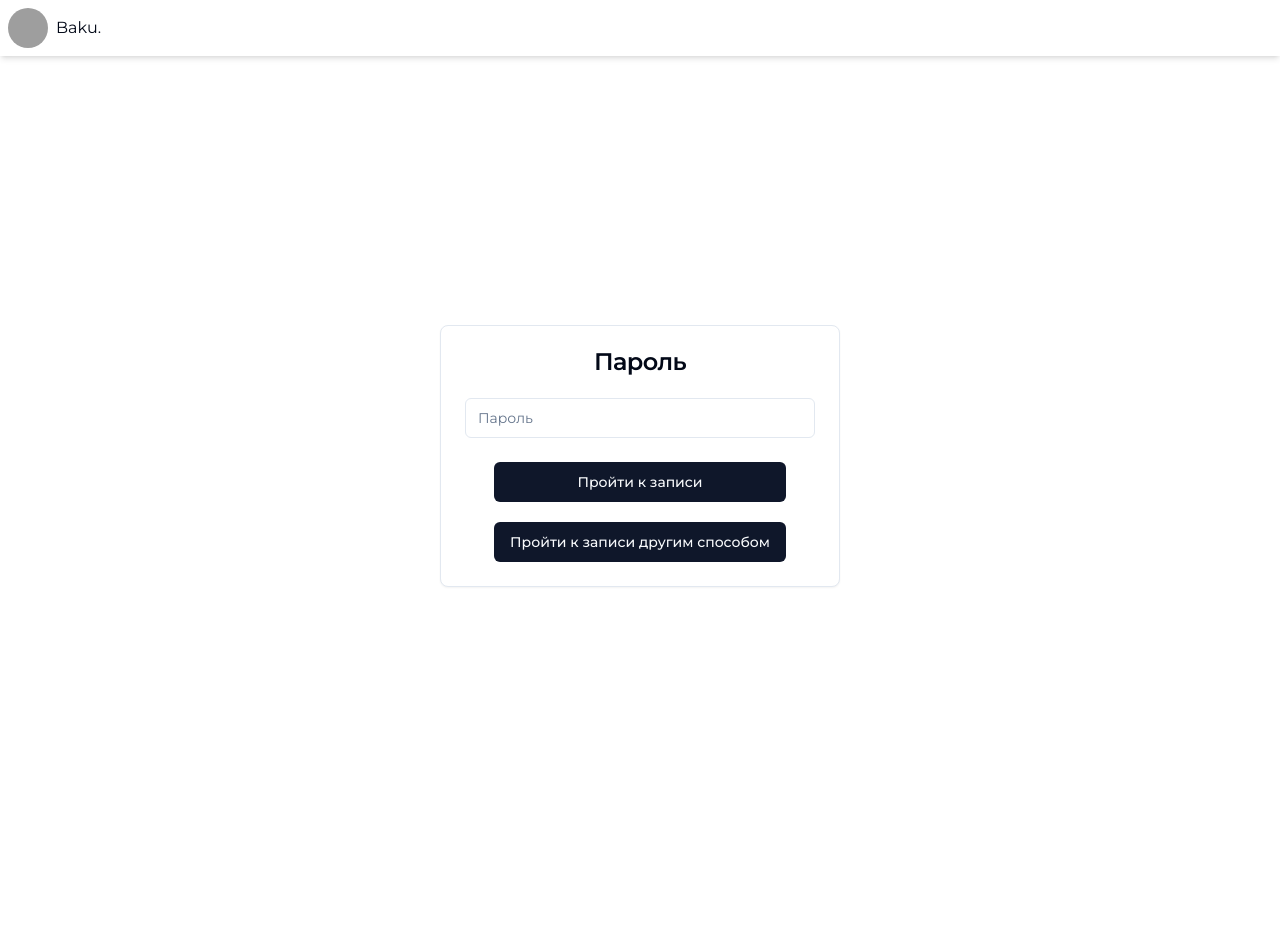
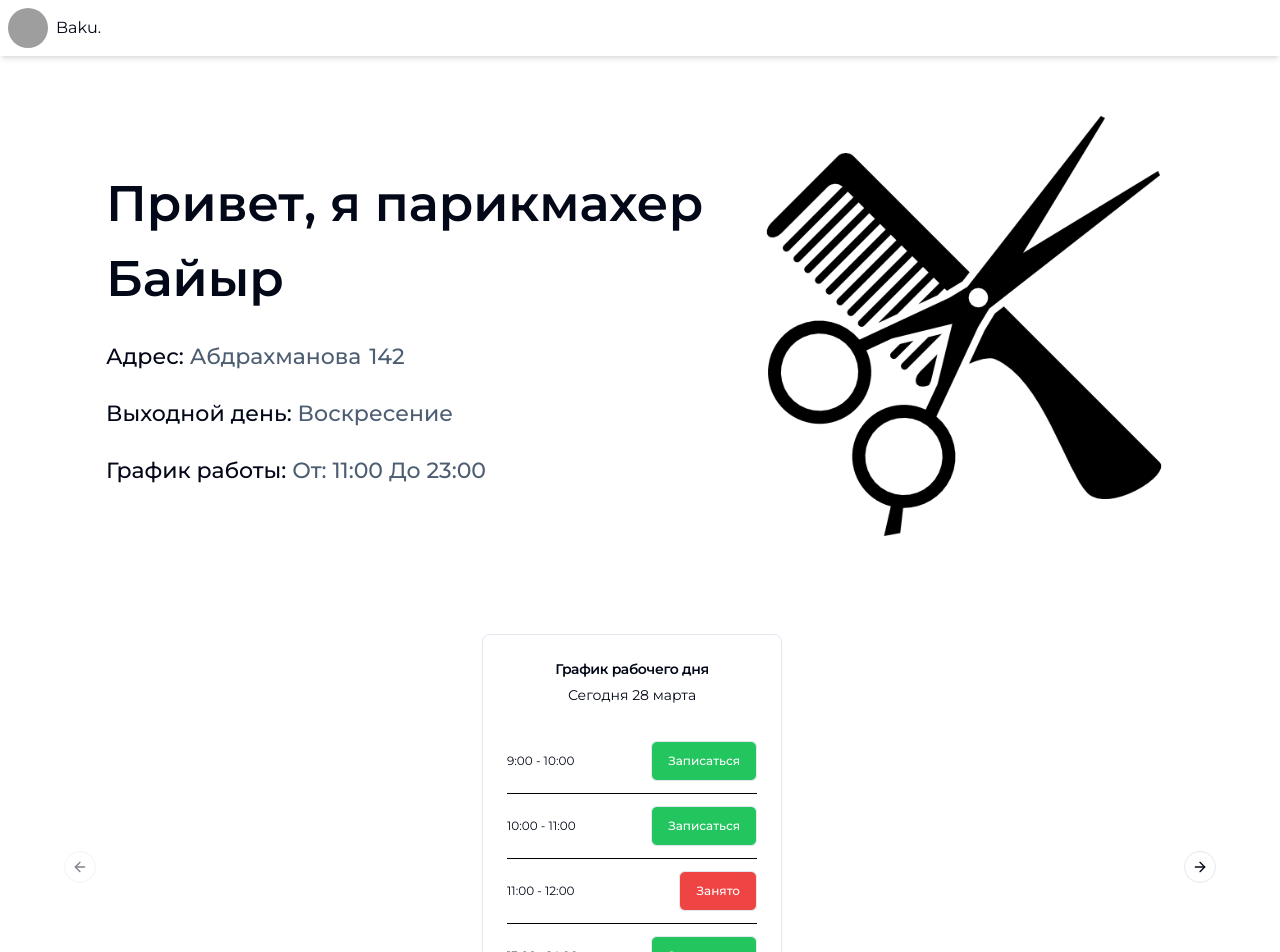
Before and after one commit to BakuEmilov/hairdresser-Irina, a Next.js app: page / in a window 1280 px wide. Shown: the top 952 px of the page. Before the commit the page ends 856 px from the top, so only its background shows below. Built offline with nearby package versions, Linux system fonts and the light colour scheme; grey boxes are pictures that could not be loaded.

Commit message:
I made the main page

```diff
--- a/src/app/page.tsx
+++ b/src/app/page.tsx
@@ -1,12 +1,107 @@
-import React from 'react';
-import Register from './register/page';
+import React from "react";
+import Header from "./components/Header";
+import WorkingDay from "@/app/components/WorkingDay/WorkingDay";
+import About from "./components/About";
+import {
+  Carousel,
+  CarouselContent,
+  CarouselItem,
+  CarouselNext,
+  CarouselPrevious,
+} from "@/components/ui/carousel";
 
 const Home = () => {
   return (
     <div>
-      <Register />
+      <About />
+      <div className="flex justify-center mt-10">
+        <Carousel className="w-full max-w-[90%]">
+          <CarouselContent className="flex items-center">
+            <CarouselItem className="w-full sm:w-1/2 md:w-1/3 lg:w-1/4 xl:w-1/5 px-4 py-2">
+              <WorkingDay
+                key="1"
+                day={[
+                  { id: 11, time: "9:00 - 10:00", link: "Записаться" },
+                  { id: 12, time: "10:00 - 11:00", link: "Записаться" },
+                  { id: 13, time: "11:00 - 12:00", link: "Занято" },
+                  { id: 14, time: "13:00 - 14:00", link: "Записаться" },
+                  { id: 15, time: "15:00 - 16:00", link: "Записаться" },
+                ]}
+                date="28 марта"
+              />
+            </CarouselItem>
+            <CarouselItem className="w-full sm:w-1/2 md:w-1/3 lg:w-1/4 xl:w-1/5 px-4 py-2">
+              <WorkingDay
+                key="1"
+                day={[
+                  { id: 11, time: "9:00 - 10:00", link: "Записаться" },
+                  { id: 12, time: "10:00 - 11:00", link: "Записаться" },
+                  { id: 13, time: "11:00 - 12:00", link: "Занято" },
+                  { id: 14, time: "13:00 - 14:00", link: "Записаться" },
+                  { id: 15, time: "15:00 - 16:00", link: "Записаться" },
+                ]}
+                date="28 марта"
+              />
+            </CarouselItem>
+            <CarouselItem className="w-full sm:w-1/2 md:w-1/3 lg:w-1/4 xl:w-1/5 px-4 py-2">
+              <WorkingDay
+                key="1"
+                day={[
+                  { id: 11, time: "9:00 - 10:00", link: "Записаться" },
+                  { id: 12, time: "10:00 - 11:00", link: "Записаться" },
+                  { id: 13, time: "11:00 - 12:00", link: "Занято" },
+                  { id: 14, time: "13:00 - 14:00", link: "Записаться" },
+                  { id: 15, time: "15:00 - 16:00", link: "Записаться" },
+                ]}
+                date="28 марта"
+              />
+            </CarouselItem>
+            <CarouselItem className="w-full sm:w-1/2 md:w-1/3 lg:w-1/4 xl:w-1/5 px-4 py-2">
+              <WorkingDay
+                key="1"
+                day={[
+                  { id: 11, time: "9:00 - 10:00", link: "Записаться" },
+                  { id: 12, time: "10:00 - 11:00", link: "Записаться" },
+                  { id: 13, time: "11:00 - 12:00", link: "Занято" },
+                  { id: 14, time: "13:00 - 14:00", link: "Записаться" },
+                  { id: 15, time: "15:00 - 16:00", link: "Записаться" },
+                ]}
+                date="28 марта"
+              />
+            </CarouselItem>
+            <CarouselItem className="w-full sm:w-1/2 md:w-1/3 lg:w-1/4 xl:w-1/5 px-4 py-2">
+              <WorkingDay
+                key="1"
+                day={[
+                  { id: 11, time: "9:00 - 10:00", link: "Записаться" },
+                  { id: 12, time: "10:00 - 11:00", link: "Записаться" },
+                  { id: 13, time: "11:00 - 12:00", link: "Занято" },
+                  { id: 14, time: "13:00 - 14:00", link: "Записаться" },
+                  { id: 15, time: "15:00 - 16:00", link: "Записаться" },
+                ]}
+                date="28 марта"
+              />
+            </CarouselItem>
+            <CarouselItem className="w-full sm:w-1/2 md:w-1/3 lg:w-1/4 xl:w-1/5 px-4 py-2">
+              <WorkingDay
+                key="1"
+                day={[
+                  { id: 11, time: "9:00 - 10:00", link: "Записаться" },
+                  { id: 12, time: "10:00 - 11:00", link: "Записаться" },
+                  { id: 13, time: "11:00 - 12:00", link: "Занято" },
+                  { id: 14, time: "13:00 - 14:00", link: "Записаться" },
+                  { id: 15, time: "15:00 - 16:00", link: "Записаться" },
+                ]}
+                date="28 марта"
+              />
+            </CarouselItem>
+          </CarouselContent>
+          <CarouselPrevious className="absolute left-0 top-1/2 transform -translate-y-1/2" />
+          <CarouselNext className="absolute right-0 top-1/2 transform -translate-y-1/2" />
+        </Carousel>
+      </div>
     </div>
-  )
-}
+  );
+};
 
 export default Home;
--- a/src/app/recording/page.tsx
+++ b/src/app/recording/page.tsx
@@ -1,17 +1,23 @@
-"use client"
+"use client";
 
-import React from 'react'
-import { Button } from '@/components/ui/button';
-import { Calendar } from '@/components/ui/calendar';
-import { Card, CardContent, CardFooter, CardHeader, CardTitle } from '@/components/ui/card';
-import { Input } from '@/components/ui/input';
-import Link from 'next/link';
+import React from "react";
+import { Button } from "@/components/ui/button";
+import { Calendar } from "@/components/ui/calendar";
+import {
+  Card,
+  CardContent,
+  CardFooter,
+  CardHeader,
+  CardTitle,
+} from "@/components/ui/card";
+import { Input } from "@/components/ui/input";
+import Link from "next/link";
 
 const Recording = () => {
-  const [date, setDate] = React.useState<Date | undefined>(new Date())
+  const [date, setDate] = React.useState<Date | undefined>(new Date());
   return (
-    <div className='flex items-center justify-center h-screen'>
-      <Card className='w-[400px] text-center'>
+    <div className="flex items-center justify-center h-screen lg:mt-[60px]">
+      <Card className="w-[400px] text-center">
         <CardHeader>
           <CardTitle>Запись</CardTitle>
           <h2>Сегодня, 26 марта, 11:00-12:00</h2>
@@ -19,30 +25,32 @@ const Recording = () => {
         <CardContent>
           <form>
             <Calendar
-                mode="single"
-                selected={date}
-                onSelect={setDate}
-                className="rounded-md border"
-              />
-            <div className='my-4'>
-              <Input placeholder='Имя' id='text'/>
+              mode="single"
+              selected={date}
+              onSelect={setDate}
+              className="rounded-md border"
+            />
+            <div className="my-4">
+              <Input placeholder="Имя" id="text" />
             </div>
             <div>
-              <Input placeholder='Номер телефона' id='text'/>
+              <Input placeholder="Номер телефона" id="text" />
             </div>
           </form>
         </CardContent>
         <CardFooter>
-          <div className='flex items-center justify-between w-full mt-[40px]'>
+          <div className="flex items-center justify-between w-full mt-[40px]">
             <Link href={"/workDay"}>
-              <Button className='bg-red-500 text-white hover:shadow-gray-700'>Назад</Button>
+              <Button className="bg-red-500 text-white hover:shadow-gray-700">
+                Назад
+              </Button>
             </Link>
-            <Button className='bg-green-500 text-white'>Записаться</Button>
+            <Button className="bg-green-500 text-white">Записаться</Button>
           </div>
         </CardFooter>
       </Card>
     </div>
-  )
-}
+  );
+};
 
 export default Recording;
```
